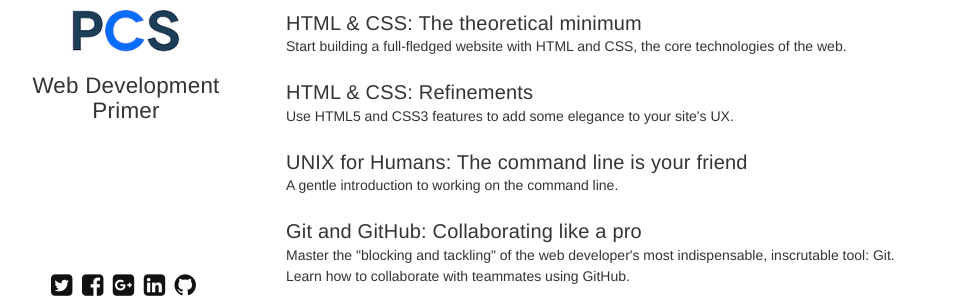
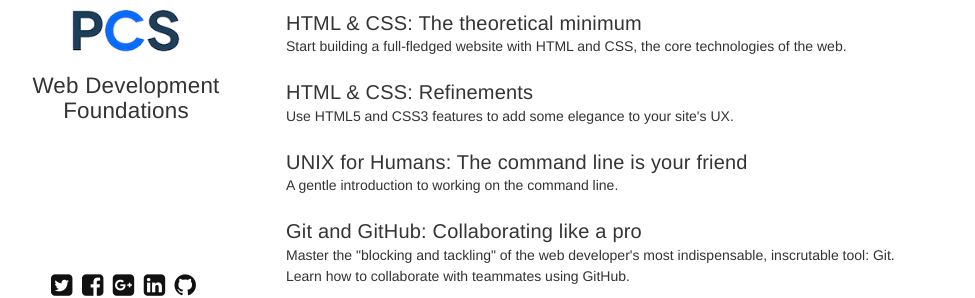
Before and after one commit to portlandcodeschool/primer, a Jekyll site: the page built from course.md, in a window 1280 px wide. Shown: the part 211-509 px from the top of the page, without its empty margins (34-1009 px from the left). Built offline with Jekyll 4.4.1, drawn with Linux system fonts in a browser that asks for light colours; nearby versions of some CDN libraries.

Commit message:
more primer updates

```diff
--- a/_config.yml
+++ b/_config.yml
@@ -5,7 +5,7 @@ url:              https://portlandcodeschool.github.io/primer  # production
 disqus_shortname: pcsprimer
 
 owner:
-  name:           Web Development Primer
+  name:           Web Development Foundations
   avatar:         https://portlandcodeschool.github.io/primer/images/pcs-logo.png
   bio:
   email:          info@portlandcodeschool.com
--- a/course.md
+++ b/course.md
@@ -2,6 +2,6 @@
 layout: post-index
 permalink: /course/
 title: Curriculum
-tagline: Web Development Primer
+tagline: Web Development Foundations
 tags: [curriculum]
 ---
```
